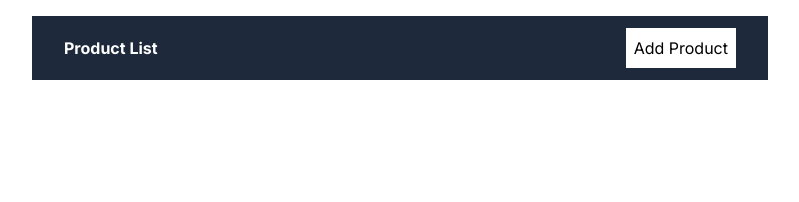
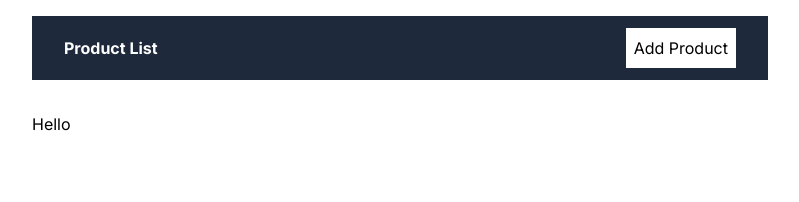
Before and after one commit to Mokyra18/Crud-MongoDB, a Next.js app: page / in a window 1280 px wide. Shown: the top 202 px of the page, without its empty margins (240-1039 px from the left). Built offline with nearby package versions, Linux system fonts and the light colour scheme; no server answers; the database is empty.

Commit message:
first commit

```diff
--- a/app/page.jsx
+++ b/app/page.jsx
@@ -1,10 +1,11 @@
 import List from "@/components/list"
 
 export default function Home() {
-  return (
-    <>
-      <List />
+  // return (
+  //   <>
+  //     <List />
 
-    </>
-  )
+  //   </>
+  // )
+  return <div>Hello</div>
 }
```
